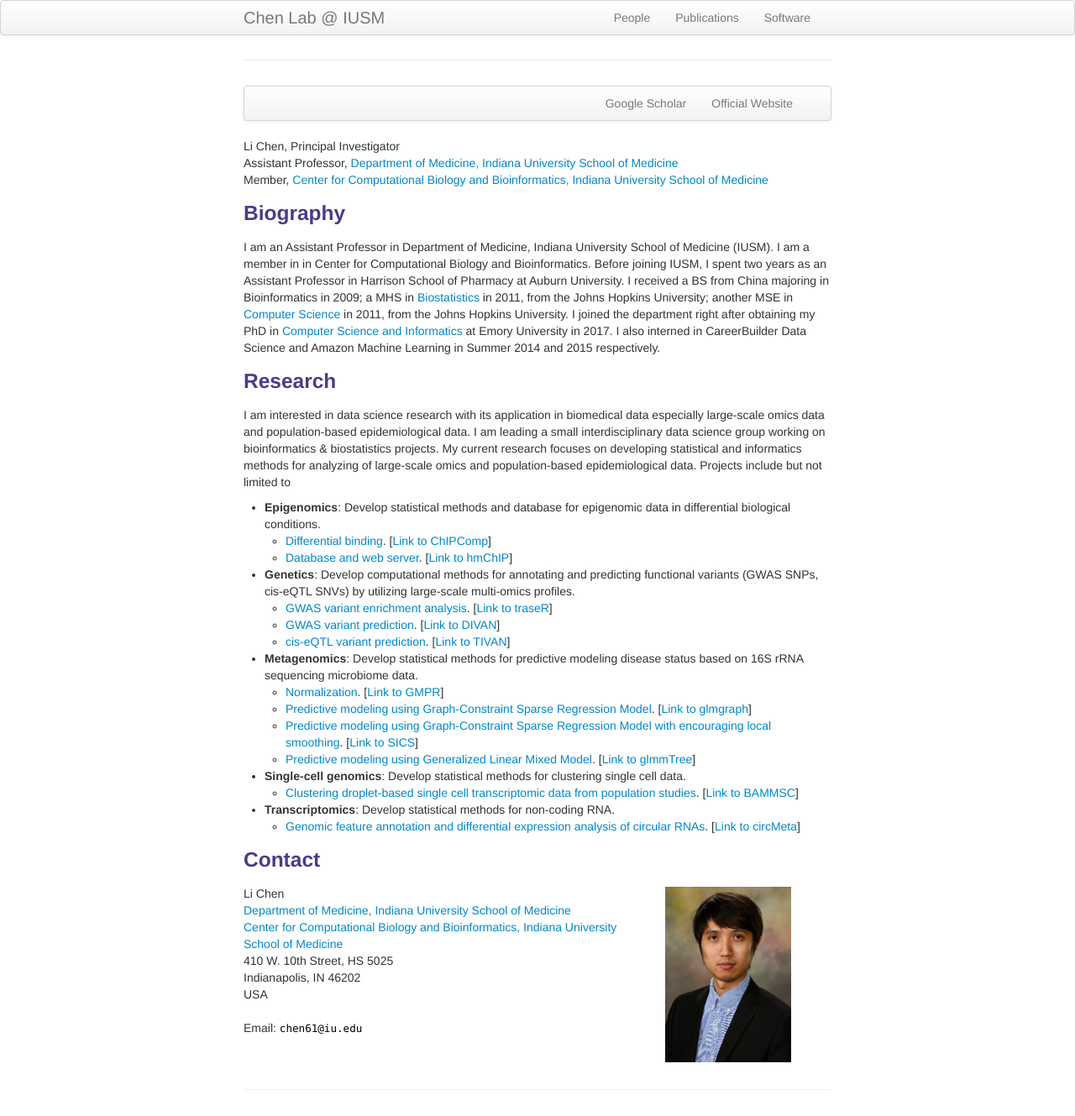
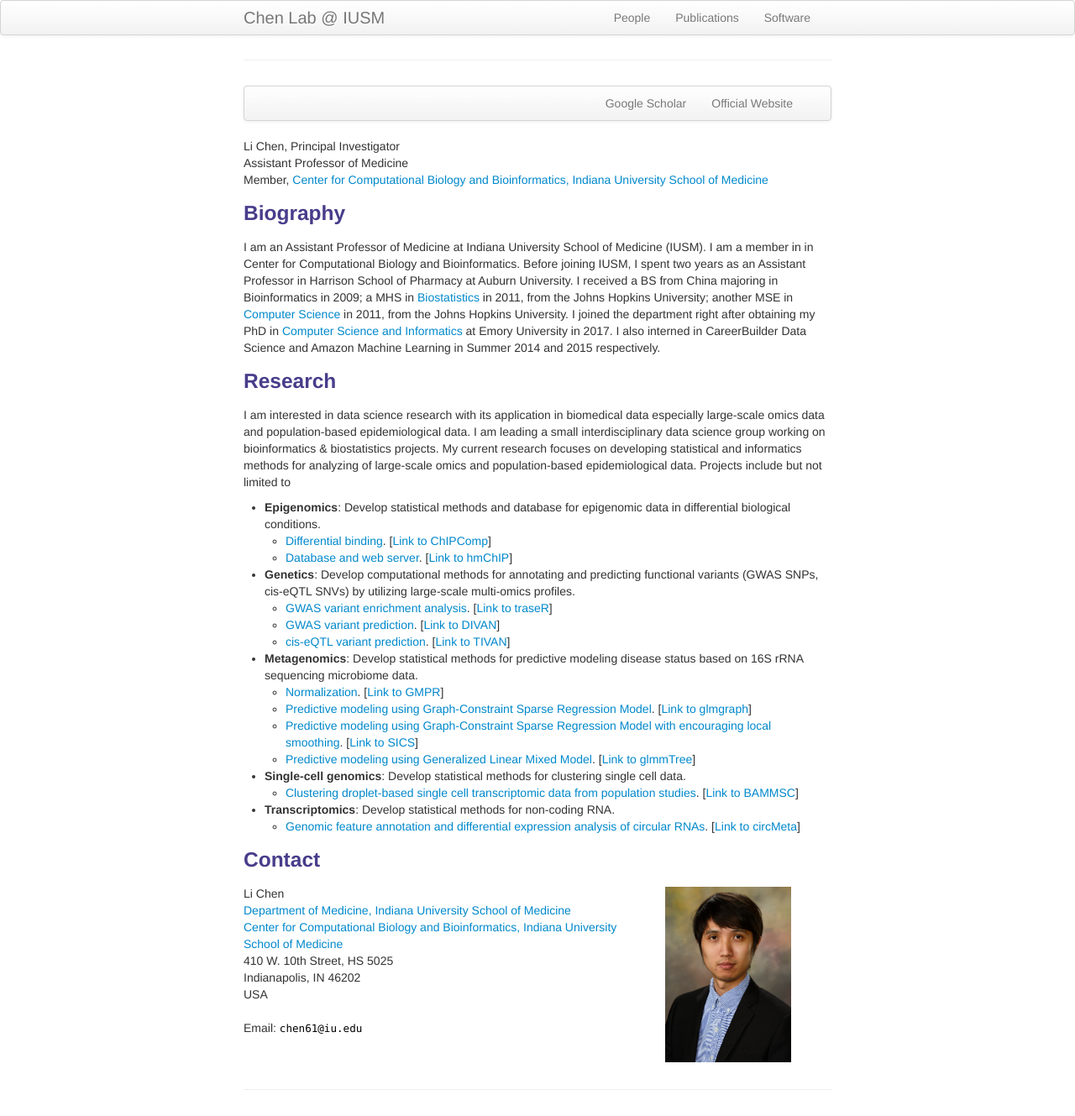
Before and after one commit to lichenbiostat/lichen-lab.github.io, a Jekyll site: the page built from index.md, in a window 1280 px wide. Shown: the whole page at 84% size. Built offline with Jekyll 4.4.1, drawn with Linux system fonts in a browser that asks for light colours.

Commit message:
Update index.md

```diff
--- a/index.md
+++ b/index.md
@@ -1,6 +1,6 @@
 ---
 layout: page
-description: I am a tenure-tracked Assistant Professor in Department of Medicine, Indiana University School of Medicine. I am also a member in Center for Computational Biology and Bioinformatics.
+description: I am a tenure-tracked Assistant Professor of Medicine at Indiana University School of Medicine. I am also a member in Center for Computational Biology and Bioinformatics.
 ---
 
 <div class="navbar">
@@ -17,7 +17,7 @@ description: I am a tenure-tracked Assistant Professor in Department of Medicine
 <div class="container">
     <div class="row-fluid">
             Li Chen, Principal Investigator<br/>
-            Assistant Professor, <a href="https://medicine.iu.edu/departments/internal-medicine/specialties/hematology-oncology/faculty/47520/chen-li/">Department of Medicine, Indiana University School of Medicine</a><br/>
+            Assistant Professor of Medicine <a href="https://medicine.iu.edu/departments/internal-medicine/specialties/hematology-oncology/faculty/47520/chen-li/"></a><br/>
 	    Member, <a href="https://medicine.iu.edu/research/centers-institutes/computational-biology-bioinformatics/">Center for Computational Biology and Bioinformatics, Indiana University School of Medicine</a><br/>
     </div>
 </div>
@@ -26,7 +26,7 @@ description: I am a tenure-tracked Assistant Professor in Department of Medicine
 
 ###  Biography
 
-I am an Assistant Professor in Department of Medicine, Indiana University School of Medicine (IUSM). I am a member in in Center for Computational Biology and Bioinformatics. Before joining IUSM, I spent two years as an Assistant Professor in Harrison School of Pharmacy at Auburn University. I received a BS from China majoring in Bioinformatics in 2009; a MHS in [Biostatistics](http://www.jhsph.edu/departments/biostatistics/index.html) in 2011, from the Johns Hopkins University; another MSE in [Computer Science](https://www.cs.jhu.edu/) in 2011, from the Johns Hopkins University. I joined the department right after obtaining my PhD in [Computer Science and Informatics](http://www.cs.emory.edu/site/home/) at Emory University in 2017. I also interned in CareerBuilder Data Science and Amazon Machine Learning in Summer 2014 and 2015 respectively.
+I am an Assistant Professor of Medicine at Indiana University School of Medicine (IUSM). I am a member in in Center for Computational Biology and Bioinformatics. Before joining IUSM, I spent two years as an Assistant Professor in Harrison School of Pharmacy at Auburn University. I received a BS from China majoring in Bioinformatics in 2009; a MHS in [Biostatistics](http://www.jhsph.edu/departments/biostatistics/index.html) in 2011, from the Johns Hopkins University; another MSE in [Computer Science](https://www.cs.jhu.edu/) in 2011, from the Johns Hopkins University. I joined the department right after obtaining my PhD in [Computer Science and Informatics](http://www.cs.emory.edu/site/home/) at Emory University in 2017. I also interned in CareerBuilder Data Science and Amazon Machine Learning in Summer 2014 and 2015 respectively.
 
 
 ### Research
```
